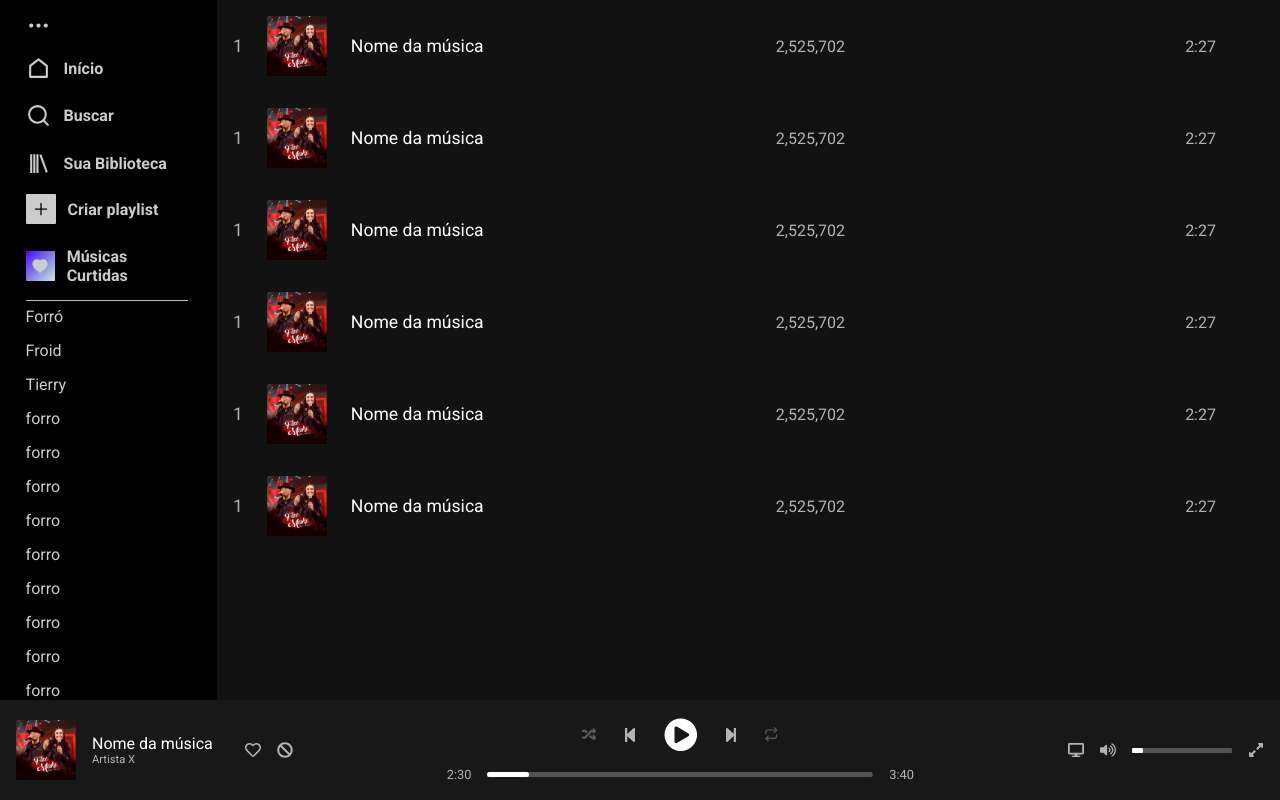
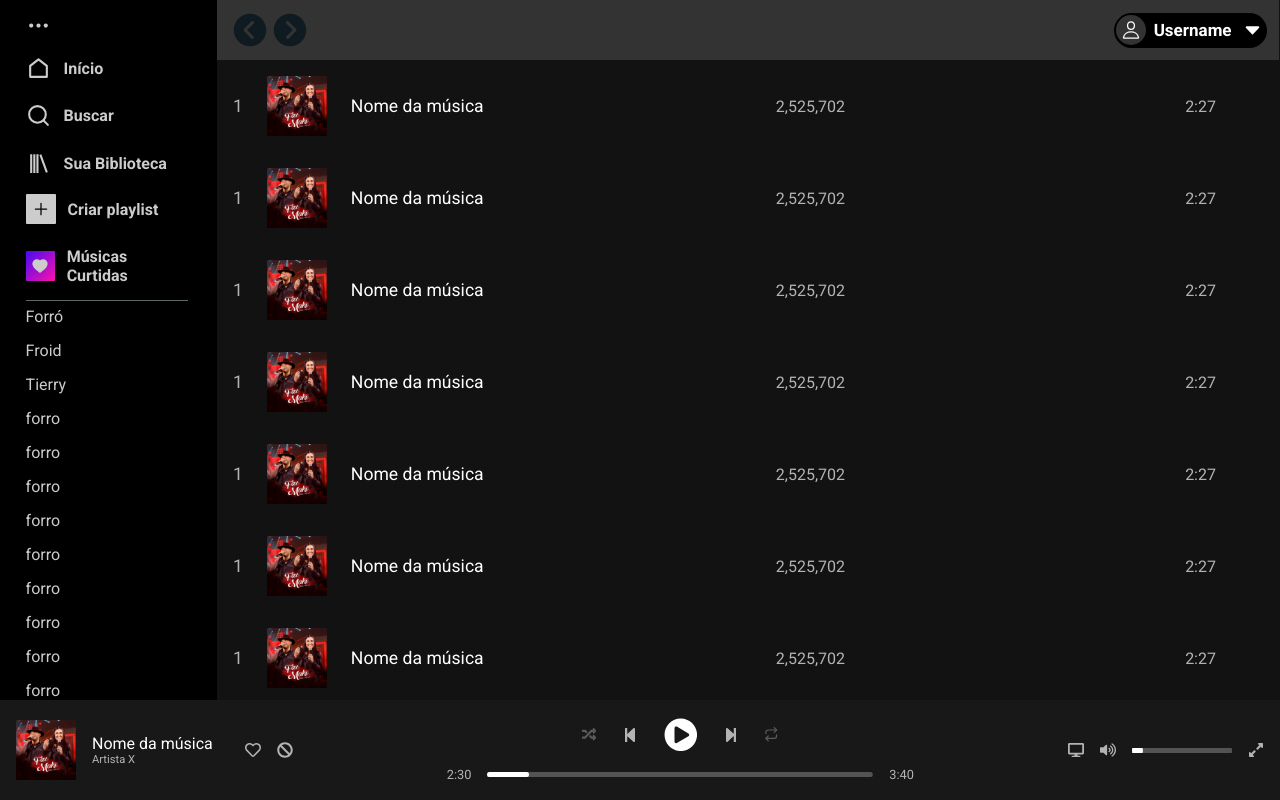
Before and after one commit to gabrieldev525/spotify-clone, a React (Create React App) app: page / in a window 1280 px wide. Built offline with nearby package versions, Linux system fonts and the light colour scheme.

Commit message:
Navegação pelo menu no topo

```diff
--- a/src/components/MenuSide/styles/style.scss
+++ b/src/components/MenuSide/styles/style.scss
@@ -4,7 +4,7 @@
   overflow: hidden;
   display: flex;
   flex-direction: column;
-  width: 20%;
+  width: $width-menu-side;
   height: 100%;
   padding-top: 1%;
   padding-left: 2%;
@@ -52,7 +52,7 @@
     padding-bottom: 2%;
     gap: 6px;
     width: 85%;
-    border-bottom: 1px solid #b9bbba;
+    border-bottom: 1px solid $color-border-playlist_collections;
 
     .content_all_playlist_collections {
       cursor: pointer;
@@ -82,7 +82,7 @@
       background-color: $color-gray-text;
     }
     .icon_like_music {
-      background: linear-gradient(135deg, #450af5, #c4efd9);
+      background: $color-icon-like-music;
     }
   }
 
@@ -92,14 +92,14 @@
     flex: 1;
 
     &::-webkit-scrollbar {
-      width: 10px;
+      width: 7px;
     }
     &::-webkit-scrollbar-thumb {
-      background-color: #4d4d4d;
-      transition: all 0.24s;
+      background-color: $color-scroll;
+      border-radius: 20px;
 
       &:hover {
-        background-color: #b9bbba;
+        background-color: $color-scroll-hover;
       }
     }
 
--- /dev/null
+++ b/src/components/TopMenu/index.tsx
@@ -0,0 +1,90 @@
+// React
+import React, { useState } from 'react'
+
+// Third party
+import {
+  IoIosArrowDropleftCircle,
+  IoIosArrowDroprightCircle
+} from 'react-icons/io'
+import {
+  IoPersonOutline,
+} from 'react-icons/io5'
+import {
+  TiArrowSortedUp,
+  TiArrowSortedDown
+} from 'react-icons/ti'
+import { VscLinkExternal } from 'react-icons/vsc'
+import { FiLogOut, FiSearch } from 'react-icons/fi'
+
+// Local
+import './styles/styles.scss'
+
+export default function TopMenu() {
+  // State
+  const [isShowMoreOptions, setIsShowMoreOptions] = useState(false)
+  const [isComponentSearch, setIsComponentSearch] = useState(false)
+  const [isComponentLibrary, setIsComponentLibrary] = useState(false)
+
+  const onClickMoreOptions = () => {
+    setIsShowMoreOptions(!isShowMoreOptions)
+  }
+
+  return (
+    <div className='container_main'>
+      <div className='container_nav_component_add'>
+        <div className='nav_pre_next'>
+          <IoIosArrowDropleftCircle size={40} color={'#0f1b21'} className='icon' />
+          <IoIosArrowDroprightCircle size={40} color={'#0f1b21'} className='icon' />
+        </div>
+
+        {isComponentSearch && (
+          <div className='container_search_main'>
+            <FiSearch size={25} color={'#000000'} />
+            <input type='text' placeholder='Artista, músicas ou podcasts' />
+          </div>
+        )}
+
+        {isComponentLibrary && (
+          <ul className='container_library_main'>
+            <li className='items active'>Playlists</li>
+            <li className='items '>Podcasts</li>
+            <li className='items '>Artistas</li>
+            <li className='items '>Álbuns</li>
+          </ul>
+        )}
+      </div>
+
+
+      <div className='profile' onClick={onClickMoreOptions}>
+        <div className='content_person'>
+          <IoPersonOutline size={20} color={'#ffffff'} />
+        </div>
+        <p className='content_current_user'>Username</p>
+        <div className='content_more_options'>
+          {isShowMoreOptions ? (
+            <TiArrowSortedUp size={25} color={'#ffffff'} />
+          ) : (
+            <TiArrowSortedDown size={25} color={'#ffffff'} />
+          )}
+        </div>
+
+        {isShowMoreOptions && (
+          <ul className='container_options_menu'>
+            <li>
+              <p>Conta</p>
+              <VscLinkExternal size={20} color={'#ffffff'} />
+            </li>
+            <li>
+              <p>Perfil</p>
+              <IoPersonOutline size={20} color={'#ffffff'} />
+            </li>
+            <li>
+              <p>Sair</p>
+              <FiLogOut size={20} color={'#ffffff'} />
+            </li>
+          </ul>
+        )}
+      </div>
+    </div>
+  )
+}
--- /dev/null
+++ b/src/components/TopMenu/styles/styles.scss
@@ -0,0 +1,152 @@
+@import '../../../styles/variables.scss';
+
+.container_main {
+  position: fixed;
+  display: flex;
+  align-items: center;
+  justify-content: space-between;
+  height: 60px;
+  width: 83%;
+  padding: 0px 1%;
+  top: 0;
+  background-color: $color-profile;
+
+
+  .container_nav_component_add {
+    display: flex;
+    align-items: center;
+    justify-content: space-between;
+    width: 50%;
+
+    .container_search_main {
+      display: flex;
+      align-items: center;
+      padding: 1% 2%;
+      gap: 2px;
+      width: calc(100% - 22%);
+      border-radius: 23px;
+      background-color: $color-white;
+
+      input {
+        width: 100%;
+        padding: 1% 2%;
+        font-size: 16px;
+        border: none;
+        background-color: transparent;
+        outline: none;
+      }
+    }
+
+    .container_library_main {
+      display: flex;
+      justify-content: flex-start;
+      gap: 34px;
+      align-items: center;
+      width: calc(100% - 22%);
+      height: 100%;
+      list-style: none;
+
+      .items {
+        font-size: 17px;
+        font-weight: 600;
+        color: $color-white;
+        transition: all .24s;
+
+        &:hover {
+          cursor: pointer;
+        }
+      }
+
+      .active {
+        padding: 3% 5%;
+        border-radius: 2px;
+        background-color: $color-background-hover-item;
+      }
+    }
+
+    .nav_pre_next {
+      display: flex;
+      justify-content: space-between;
+      max-width: 25%;
+      .icon {
+        cursor: pointer;
+      }
+    }
+
+  }
+
+
+  .profile {
+    position: relative;
+    display: flex;
+    align-items: center;
+    justify-content: space-around;
+    height: 35px;
+    width: auto;
+    gap: 8px;
+    padding: 2px;
+    border-radius: 23px;
+    background-color: $color-black;
+    transition: all .24s;
+
+    &:hover {
+      cursor: pointer;
+      background-color: $color-profile;
+    }
+
+    .content_person {
+      display: flex;
+      justify-content: center;
+      align-items: center;
+      border-radius: 50%;
+      flex-direction: column;
+      height: 30px;
+      width: 30px;
+      background-color: $color-profile;
+    }
+
+    .content_current_user {
+      font-size: 17px;
+      font-weight: 600;
+      color: $color-white;
+      user-select: none;
+    }
+
+    .content_more_options {
+      display: flex;
+      justify-content: center;
+      align-items: center;
+    }
+
+  }
+
+  .container_options_menu {
+    cursor: default;
+    position: absolute;
+    display: flex;
+    flex-direction: column;
+    padding: 4px;
+    bottom: -180px;
+    right: 0px;
+    background-color: $color-background-more-options;
+    max-width: 350px;
+    min-width: 160px;
+    max-height: calc(100vh - 24px);
+    border-radius: 4px;
+    box-shadow: 0 16px 24px rgb(0 0 0 / 30%), 0 6px 8px rgb(0 0 0 / 20%);
+
+    li {
+      list-style: none;
+      display: flex;
+      align-items: center;
+      justify-content: space-between;
+      padding: 0px 5%;
+      width: 100%;
+      color: $color-white;
+
+      &:hover {
+        background-color: $color-background-hover-item;
+      }
+    }
+  }
+}
--- a/src/containers/home/index.tsx
+++ b/src/containers/home/index.tsx
@@ -9,32 +9,52 @@ import SimpleListItem from '../../components/simple-list-item'
 // Local
 import './styles.scss'
 import PlayerMusic from '../../components/player-music'
+import TopMenu from '../../components/TopMenu'
 
 export default function Home() {
   const api = [
-    {id: 1, name: 'Forró'},
-    {id: 2, name: 'Froid'},
-    {id: 3, name: 'Tierry'},
-    {id: 4, name: 'forro'},
-    {id: 5, name: 'forro'},
-    {id: 6, name: 'forro'},
-    {id: 7, name: 'forro'},
-    {id: 8, name: 'forro'},
-    {id: 9, name: 'forro'},
-    {id: 10, name: 'forro'},
-    {id: 11, name: 'forro'},
-    {id: 11, name: 'forro'},
-    {id: 11, name: 'forro'},
-    {id: 11, name: 'forro'},
-    {id: 11, name: 'forro'},
-    {id: 11, name: 'forro'},
-    {id: 11, name: 'forro'},
-    {id: 11, name: 'forro'},
-    {id: 11, name: 'forro'},
-    {id: 11, name: 'forro'},
-    {id: 11, name: 'forro'},
-    {id: 11, name: 'asdasdasdasdasdasdasdasdasdasdasdasdasdasdasd'},
+    { id: 1, name: 'Forró' },
+    { id: 2, name: 'Froid' },
+    { id: 3, name: 'Tierry' },
+    { id: 4, name: 'forro' },
+    { id: 5, name: 'forro' },
+    { id: 6, name: 'forro' },
+    { id: 7, name: 'forro' },
+    { id: 8, name: 'forro' },
+    { id: 9, name: 'forro' },
+    { id: 10, name: 'forro' },
+    { id: 11, name: 'forro' },
+    { id: 11, name: 'forro' },
+    { id: 11, name: 'forro' },
+    { id: 11, name: 'forro' },
+    { id: 11, name: 'forro' },
+    { id: 11, name: 'forro' },
+    { id: 11, name: 'forro' },
+    { id: 11, name: 'forro' },
+    { id: 11, name: 'forro' },
+    { id: 11, name: 'forro' },
+    { id: 11, name: 'forro' },
+    { id: 11, name: 'asdasdasdasdasdasdasdasdasdasdasdasdasdasdasd' },
   ]
+
+  const renderListMusic = () => {
+    let list = []
+
+    for (let i = 1; i <= 10; i++) {
+      list.push(
+        <SimpleListItem
+          key={i}
+          position={1}
+          musicName='Nome da música'
+          image={Image}
+          totalPlays='2,525,702'
+          timeDuration='2:27'
+          active={false} />
+      )
+    }
+
+    return list
+  }
 
   return (
     <div className='home-container'>
@@ -42,49 +62,10 @@ export default function Home() {
         <MenuSide data={api} />
 
         <div className='main-container'>
-          <SimpleListItem
-            position={1}
-            musicName='Nome da música'
-            image={Image}
-            totalPlays='2,525,702'
-            timeDuration='2:27'
-            active={false} />
-
-          <SimpleListItem
-            position={1}
-            musicName='Nome da música'
-            image={Image}
-            totalPlays='2,525,702'
-            timeDuration='2:27' />
-
-          <SimpleListItem
-            position={1}
-            musicName='Nome da música'
-            image={Image}
-            totalPlays='2,525,702'
-            timeDuration='2:27' />
-
-          <SimpleListItem
-            position={1}
-            musicName='Nome da música'
-            image={Image}
-            totalPlays='2,525,702'
-            timeDuration='2:27'
-            active={false} />
-
-          <SimpleListItem
-            position={1}
-            musicName='Nome da música'
-            image={Image}
-            totalPlays='2,525,702'
-            timeDuration='2:27' />
-
-          <SimpleListItem
-            position={1}
-            musicName='Nome da música'
-            image={Image}
-            totalPlays='2,525,702'
-            timeDuration='2:27' />
+          <TopMenu />
+          <div className='container_chidren'>
+            {renderListMusic()}
+          </div>
         </div>
       </div>
 
--- a/src/containers/home/styles.scss
+++ b/src/containers/home/styles.scss
@@ -7,13 +7,29 @@
     width: 100%;
     height: 100%;
 
-    .main-container {
-        width: 100%;
-        overflow-y: auto;
-    }
+    .content-page {
+        display: flex;
+        height: calc(100% - $height-player-music);
 
-    .content-page {
-        height: calc(100% - $height-player-music);
-        display: flex;
+        .main-container {
+            width: 100%;
+            display: flex;
+            flex-direction: column;
+            justify-content: flex-end;
+
+            .container_chidren {
+                overflow-y: auto;
+                overflow-x: hidden;
+                height: calc(100% - $height-menu-top);
+
+                &::-webkit-scrollbar {
+                    width: 7px;
+                }
+                &::-webkit-scrollbar-thumb {
+                    background-color: $color-gray-3;
+                    border-radius: 20px;
+                }
+            }
+        }
     }
 }
--- a/src/styles/variables.scss
+++ b/src/styles/variables.scss
@@ -9,6 +9,15 @@ $color-gray-1: #b3b3b3;
 $color-gray-2: #121212;
 $color-gray-3: #5A5A5A;
 $color-gray-4: #2A2A2A;
+$color-profile: #333333;
+$color-background-more-options: #282828;
+$color-background-hover-item: rgba(255,255,255,.1);
+$color-border-playlist_collections: #5e6662;
+$color-icon-like-music: linear-gradient(135deg, #450af5, #f1a);
 
+$color-scroll: #4d4d4d;
+$color-scroll-hover: #b9bbba;
 
 $height-player-music: 100px;
+$width-menu-side: 20%;
+$height-menu-top: 60px;
```
